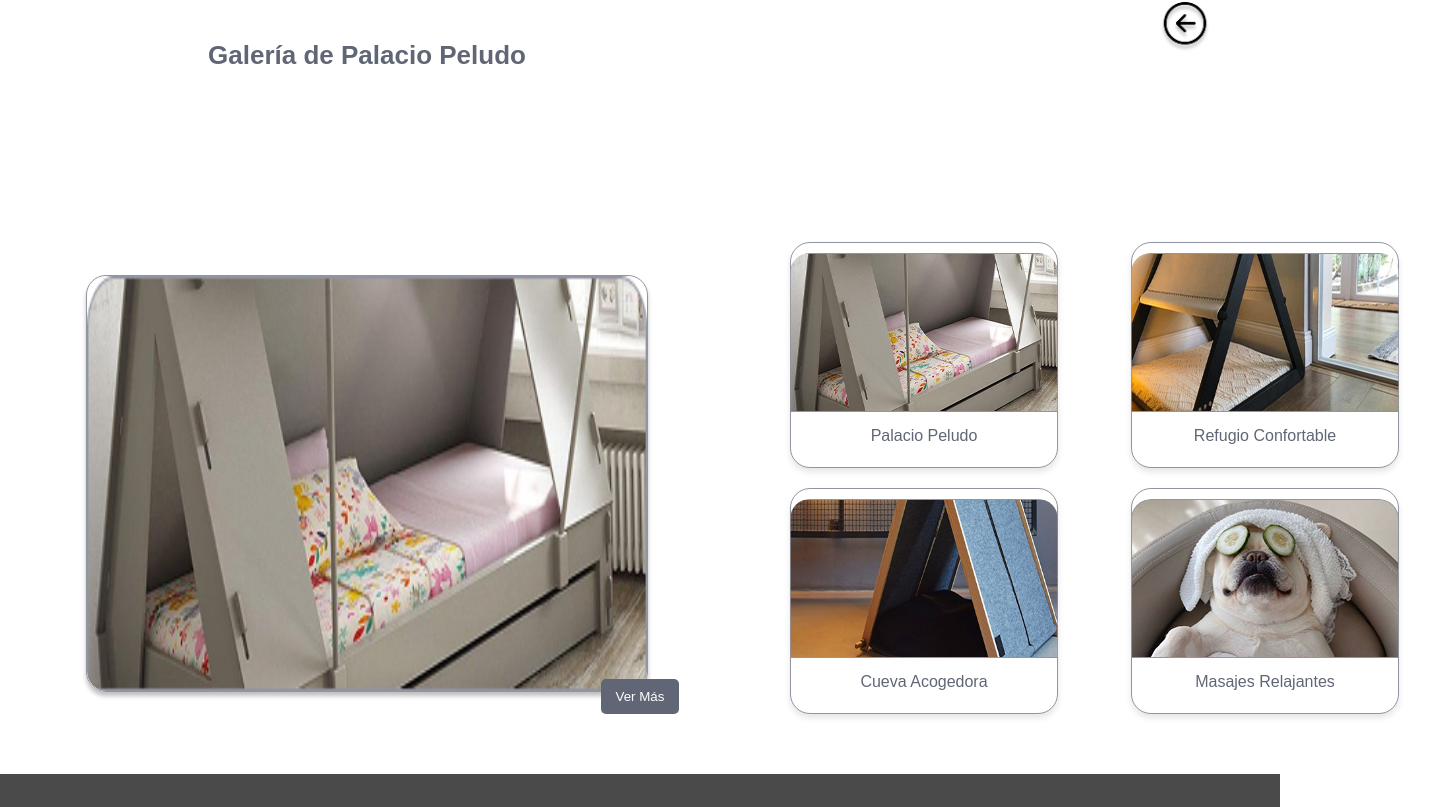
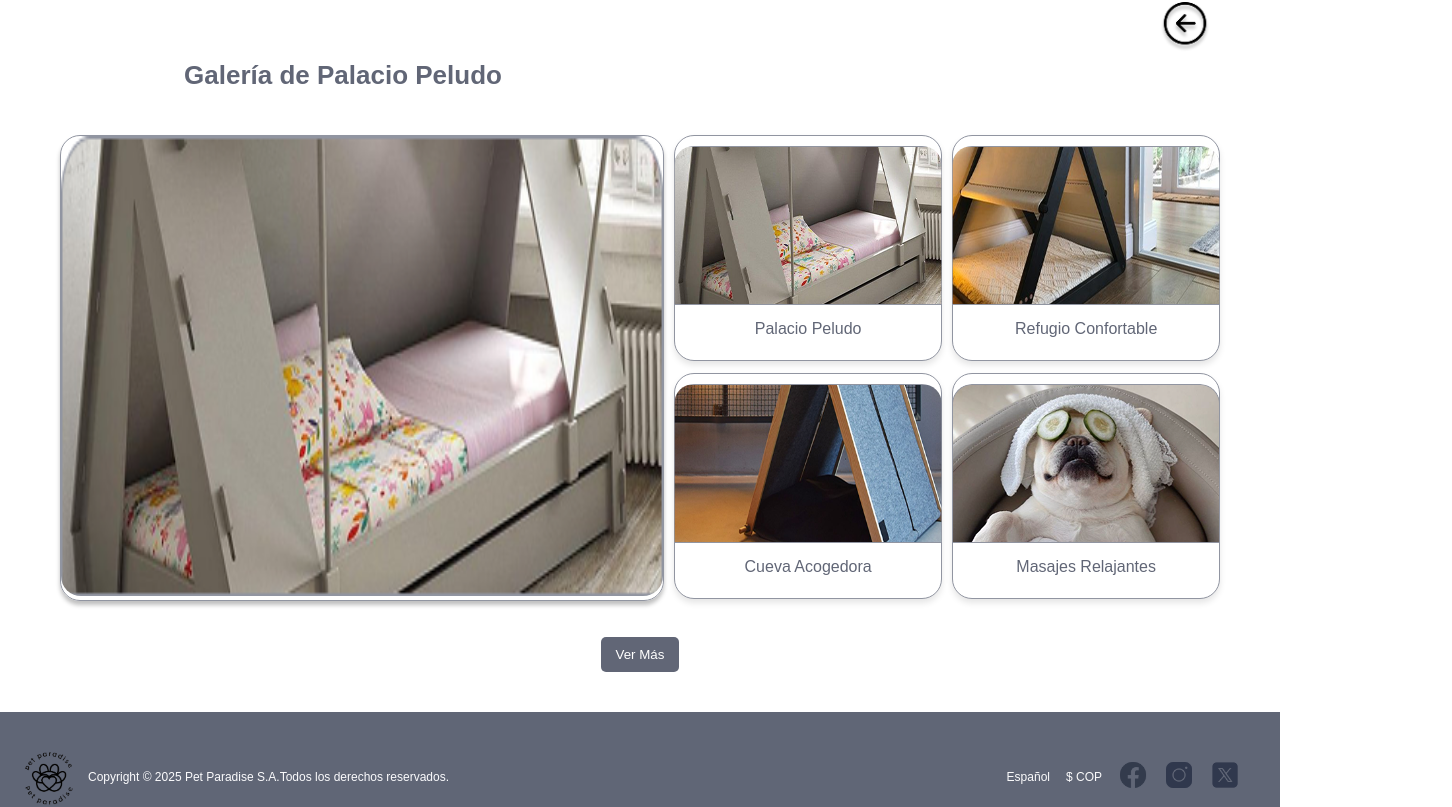
Before and after one commit to LuisDelgado-LD/integradorG5Front, a React (Vite) app: page /Galeria/1 in a window 1280 px wide. Shown: the part 218-1025 px from the top of the page, 1452 px wide, since content can reach past the window. Built offline with nearby package versions, Linux system fonts and the light colour scheme; no server answers.

Commit message:
Se ajustan visualmente las imagenes de la galeria

```diff
--- a/src/Routes/Galeria2.jsx
+++ b/src/Routes/Galeria2.jsx
@@ -16,12 +16,14 @@ const Galeria2 = () => {
 
   return (
     <div className="galeria-container">
+      <div className="Auxiliares-Galeria">
         <h2 className="galeria-title">Galería de {habitacion.nombre}</h2>
+        <img src="/img/flecha.png" alt="Volver" className="back-arrow" onClick={() => navigate(-1)} />
+      </div>
 
         <div className="galeria-content">
           <div className="imagen-principal">
             <img src={habitacion.imagen} alt={habitacion.nombre} />
-        </div>
           </div>
 
           <div className="galeria-secundaria">
@@ -29,12 +31,12 @@ const Galeria2 = () => {
               <Card key={item.id} nombre={item.nombre} imagen={item.imagen} ruta={`/galeria/${item.id}`} />
             ))}
           </div>
+        </div>
 
       <button className="ver-mas" onClick={() => navigate(`/habitacion/${habitacion.id}`)}>
         Ver Más
       </button>
 
-      <img src="/img/flecha.png" alt="Volver" className="back-arrow" onClick={() => navigate(-1)} />
     </div>
   );
 };
--- a/src/index.css
+++ b/src/index.css
@@ -1,4 +1,4 @@
-*{
+* {
   margin: 0;
   padding: 0;
   box-sizing: border-box;
@@ -40,7 +40,7 @@ body {
 .header {
   width: 100%;
   height: 151px;
-  background: #30384D;
+  background: #30384d;
   display: flex;
   align-items: center;
   justify-content: space-between;
@@ -77,7 +77,7 @@ body {
   font-size: 16px;
   line-height: 27px;
   letter-spacing: 0%;
-  color: #FBFBFC;
+  color: #fbfbfc;
 }
 
 .header-text p {
@@ -89,7 +89,7 @@ body {
   font-size: 16px;
   line-height: 27px;
   letter-spacing: 0%;
-  color: #FBFBFC;
+  color: #fbfbfc;
 }
 
 .header-right {
@@ -187,6 +187,77 @@ body {
   cursor: pointer;
 }
 
+.galeria-container {
+  position: relative;
+  padding: 0px 0px;
+  width: 100%;
+}
+
+.galeria-title {
+  width: 562px;
+  height: 53px;
+  font-family: Poppins, sans-serif;
+  font-weight: 500;
+  font-size: 26px;
+  line-height: 27px;
+  color: #616676;
+  margin-left: 2px;
+}
+
+.galeria-content {
+  display: grid;
+  grid-template-columns: 1fr 1fr;
+  gap: 10px;
+  padding: 20px 0px;
+}
+
+.galeria-secundaria {
+  display: grid;
+  grid-template-columns: repeat(2, 1fr);
+  grid-template-rows: repeat(2, 1fr);
+  gap: 10px;
+  /* margin-top: -450px;  */
+}
+
+.galeria-container {
+  text-align: center;
+  padding: 40px;
+}
+
+.galeria-container h2 {
+  font-size: 26px;
+  font-weight: 700;
+  color: #616676;
+}
+
+.galeria-container p {
+  font-size: 18px;
+  color: #9195a1;
+  margin-top: 10px;
+}
+
+.Auxiliares-Galeria {
+  display: flex;
+  justify-content: space-between;
+}
+
+.imagen-principal {
+  width: 100%;
+  height: auto;
+  display: block;
+  border-radius: 20px;
+  border: 1px solid #9195a1;
+  box-shadow: 0px 4px 4px 0px #00000040;
+  object-fit: cover;
+  aspect-ratio: 17/13;
+}
+
+.imagen-principal img {
+  width: 100%;
+  height: 100%;
+  border-radius: 20px;
+}
+
 @media (max-width: 1024px) {
   .navbar {
     flex-direction: column;
@@ -237,47 +308,14 @@ body {
   }
 }
 
-.footer{
-  align-items: center;
-  color: #FBFBFC;
-  display: flex;
-  justify-content: space-between;
-  background-color: #606676;
+/* .footer {
+  margin-top: 40px;
+  padding: 20px;
+  background-color: #4a4a4a;
+  color: white;
+  text-align: center;
   width: 100%;
-  height: auto;
-  box-sizing: border-box;
-  padding: 1rem 0.5rem;
-  font-size: 0.9rem;
-}
-
-.RedesSociales {
-  display: flex;
-  justify-content: space-between;
-  align-items: center;
-  padding: 2rem;
-  gap: 1rem;
-}
-
-.RedesSociales img {
-  width: 30px;
-  height: 30px;
-  object-fit: contain;
-}
-
-.footer-CopyRight {
-  display: flex;
-  align-items: center;
-  justify-content: center;
-  margin: 0;
-  padding: 0;
-  color: #fbfbfd;
-}
-
-.footer-CopyRight img{
-  width: 5rem;
-  height: 5rem;
-  object-fit: contain;
-}
+} */
 
 .card {
   background: white;
@@ -588,16 +626,6 @@ body {
   margin: 5px 0;
 }
 
-.footer {
-  margin-top: 40px;
-  padding: 20px;
-  background-color: #4a4a4a;
-  color: white;
-  text-align: center;
-  width: 100%;
-}
-
-
 .palacio-container {
   padding: 20px;
 }
@@ -628,7 +656,7 @@ body {
   width: 662px;
   height: 417px;
   border-radius: 20px;
-  border: 1px solid #9195A1;
+  border: 1px solid #9195a1;
   box-shadow: 0px 4px 4px 0px #00000040;
   position: absolute;
   top: 234px;
@@ -694,11 +722,13 @@ body {
   margin-top: 220px;
 }
 
-.refugio-container, .cueva-container {
+.refugio-container,
+.cueva-container {
   padding: 20px;
 }
 
-.refugio-title, .cueva-title {
+.refugio-title,
+.cueva-title {
   width: 462px;
   height: 53px;
   font-family: "Poppins", sans-serif;
@@ -711,7 +741,8 @@ body {
   left: 46px;
 }
 
-.refugio-content, .cueva-content {
+.refugio-content,
+.cueva-content {
   display: flex;
   flex-direction: row;
   align-items: flex-start;
@@ -720,11 +751,12 @@ body {
   padding: 20px;
 }
 
-.refugio-img, .cueva-img {
+.refugio-img,
+.cueva-img {
   width: 662px;
   height: 417px;
   border-radius: 20px;
-  border: 1px solid #9195A1;
+  border: 1px solid #9195a1;
   box-shadow: 0px 4px 4px 0px #00000040;
   position: absolute;
   top: 234px;
@@ -732,7 +764,8 @@ body {
   cursor: pointer;
 }
 
-.refugio-description, .cueva-description {
+.refugio-description,
+.cueva-description {
   width: 524px;
   height: 209px;
   font-family: "Poppins", sans-serif;
@@ -748,7 +781,8 @@ body {
   left: 808px;
 }
 
-.refugio-services, .cueva-services {
+.refugio-services,
+.cueva-services {
   width: 524px;
   height: 370px;
   font-family: "Poppins", sans-serif;
@@ -764,12 +798,14 @@ body {
   left: 808px;
 }
 
-.refugio-services ul, .cueva-services ul {
+.refugio-services ul,
+.cueva-services ul {
   list-style: none;
   padding: 0;
 }
 
-.refugio-services ul li, .cueva-services ul li {
+.refugio-services ul li,
+.cueva-services ul li {
   margin-bottom: 10px;
 }
 
@@ -785,44 +821,32 @@ body {
   cursor: pointer;
 }
 
-.galeria-container {
-  text-align: center;
-  padding: 40px;
-}
-
-.galeria-container h2 {
-  font-size: 26px;
-  font-weight: 700;
-  color: #616676;
-}
-
-.galeria-container p {
-  font-size: 18px;
-  color: #9195A1;
-  margin-top: 10px;
-}
-
 @media (max-width: 1024px) {
-  .refugio-content, .cueva-content {
+  .refugio-content,
+  .cueva-content {
     flex-direction: column;
     align-items: center;
   }
 
-  .refugio-title, .cueva-title {
+  .refugio-title,
+  .cueva-title {
     position: static;
     text-align: center;
     margin-bottom: 20px;
   }
 
-  .refugio-img, .cueva-img {
+  .refugio-img,
+  .cueva-img {
     position: static;
     width: 100%;
     height: auto;
     margin-bottom: 20px;
   }
 
-  .refugio-description, .cueva-description,
-  .refugio-services, .cueva-services {
+  .refugio-description,
+  .cueva-description,
+  .refugio-services,
+  .cueva-services {
     position: static;
     width: 100%;
     height: auto;
@@ -838,12 +862,15 @@ body {
 }
 
 @media (max-width: 768px) {
-  .refugio-title, .cueva-title {
+  .refugio-title,
+  .cueva-title {
     font-size: 22px;
   }
 
-  .refugio-description, .cueva-description,
-  .refugio-services, .cueva-services {
+  .refugio-description,
+  .cueva-description,
+  .refugio-services,
+  .cueva-services {
     font-size: 14px;
   }
 
@@ -877,7 +904,7 @@ body {
   width: 268px;
   height: 226px;
   background: white;
-  border: 1px solid #9195A1;
+  border: 1px solid #9195a1;
   border-radius: 20px;
   text-align: center;
   display: flex;
@@ -901,23 +928,6 @@ body {
   margin-top: 10px;
 }
 
-.galeria-container {
-  position: relative;
-  padding: 20px;
-  width: 100%;
-}
-
-.galeria-title {
-  width: 562px;
-  height: 53px;
-  font-family: Poppins, sans-serif;
-  font-weight: 500;
-  font-size: 26px;
-  line-height: 27px;
-  color: #616676;
-  margin-left: 46px;
-}
-
 .back-arrow {
   position: absolute;
   top: -20px;
@@ -927,46 +937,11 @@ body {
   cursor: pointer;
 }
 
-.galeria-content {
-  display: flex;
-  width: 100%;
-  align-items: center;
-  margin-top: 180px;
-}
-
-.imagen-principal {
-  width: 562px;
-  height: 417px;
-  position: relative;
-  left: 46px;
-  border-radius: 20px;
-  border: 1px solid #9195A1;
-  box-shadow: 0px 4px 4px 0px #00000040;
-}
-
-.imagen-principal img {
-  width: 100%;
-  height: 100%;
-  border-radius: 20px;
-}
-
-.galeria-secundaria {
-  width: 662px;
-  height: 417px;
-  position: relative;
-  left: 750px;
-  display: grid;
-  grid-template-columns: repeat(2, 1fr);
-  grid-template-rows: repeat(2, 1fr);
-  gap: 20px;
-  margin-top: -450px;
-}
-
 .card {
   width: 268px;
   height: 226px;
   background: white;
-  border: 1px solid #9195A1;
+  border: 1px solid #9195a1;
   border-radius: 20px;
   text-align: center;
   display: flex;
@@ -1039,7 +1014,8 @@ table {
     border-collapse: collapse;
   }
 
-th, td {
+  th,
+  td {
     padding: 10px;
     border-bottom: 1px solid #ddd;
   }
@@ -1084,7 +1060,7 @@ th, td {
     line-height: 18px;
     letter-spacing: 0%;
     text-align: center;
-  color: #FFFFFF;
+    color: #ffffff;
     background-color: #616676;
     border: none;
     border-radius: 5px;
@@ -1117,7 +1093,8 @@ th, td {
     margin-top: 20px;
   }
 
-.product-table th, .product-table td {
+  .product-table th,
+  .product-table td {
     padding: 10px;
     border-bottom: 1px solid #ddd;
     text-align: center;
@@ -1192,3 +1169,45 @@ th, td {
     transition: opacity 1s ease-in-out;
   }
 }
+
+.footer {
+  align-items: center;
+  color: #fbfbfc;
+  display: flex;
+  justify-content: space-between;
+  background-color: #606676;
+  width: 100%;
+  height: auto;
+  box-sizing: border-box;
+  padding: 1rem 0.5rem;
+  font-size: 0.9rem;
+}
+
+.RedesSociales {
+  display: flex;
+  justify-content: space-between;
+  align-items: center;
+  padding: 2rem;
+  gap: 1rem;
+}
+
+.RedesSociales img {
+  width: 30px;
+  height: 30px;
+  object-fit: contain;
+}
+
+.footer-CopyRight {
+  display: flex;
+  align-items: center;
+  justify-content: center;
+  margin: 0;
+  padding: 0;
+  color: #fbfbfd;
+}
+
+.footer-CopyRight img {
+  width: 5rem;
+  height: 5rem;
+  object-fit: contain;
+}
```
Lines whose indentation alone changed are shown as unchanged.
